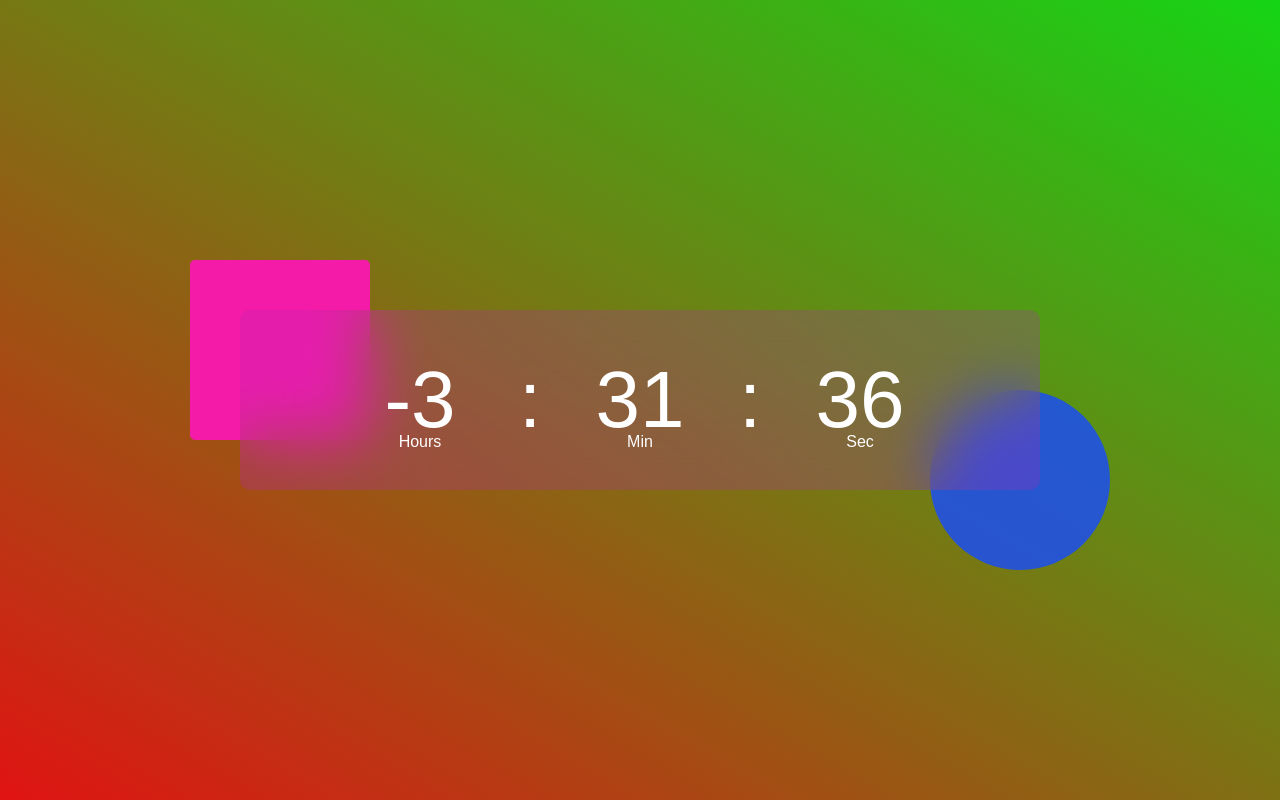
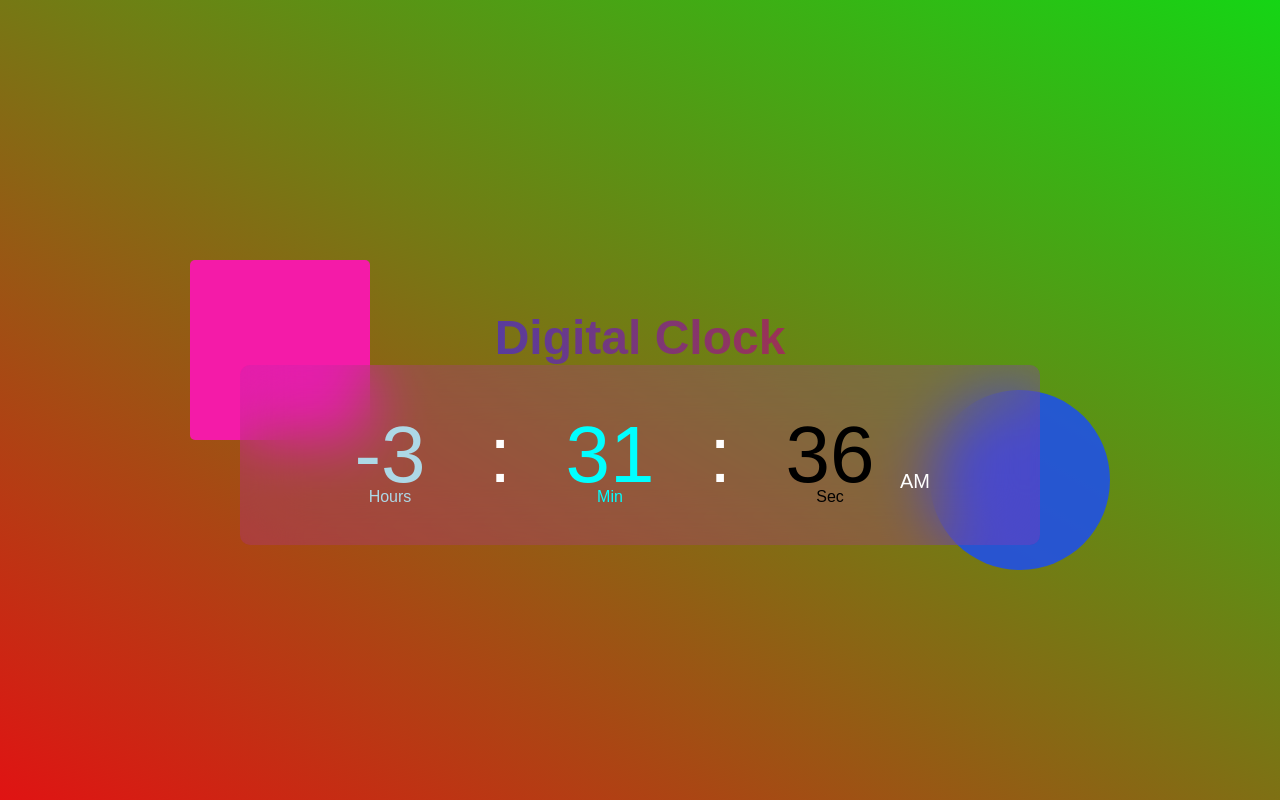
Before and after one commit to bijeshwor2058/Digital-Clock, a plain HTML site: page index.html in a window 1280 px wide. Drawn offline with Linux system fonts and the light colour scheme.

Commit message:
some style is added and heading, to make a colorfull clock

```diff
--- a/index.html
+++ b/index.html
@@ -9,12 +9,14 @@
 <body>
   <div class="hero">
     <div class="container">
+      <h2>Digital Clock</h2>
       <div class="clock">
         <span id="hrs">00</span>
         <span>:</span>
         <span id="min">00</span>
         <span>:</span>
         <span id="sec">00</span>
+        <span id="ampm">AM</span>
       </div>
     </div>
   </div>
--- a/scripts.js
+++ b/scripts.js
@@ -1,11 +1,24 @@
 let hrs = document.getElementById("hrs");
 let min = document.getElementById("min");
 let sec = document.getElementById("sec");
+const ampmEl = document.getElementById("ampm");
 
 setInterval(()=>{
   let curr = new Date();
-
+  let ampm = "AM";
 hrs.innerHTML = (curr.getHours() < 10 ? "0":"") + curr.getHours() - 12;
 min.innerHTML = (curr.getMinutes() < 10 ? "0" : "") + curr.getMinutes();
 sec.innerHTML =  (curr.getSeconds() < 10 ? "0" : "") + curr.getSeconds();
+
+if(curr.getHours() >= 12){
+  ampm = "PM";
+}
+
+hrs.style.color = (curr.getHours() >= 12 && curr.getHours() <= 18)? "lightgreen" : "lightblue";
+
+min.style.color = (curr.getMinutes() % 5 === 0)? "yellow" : "aqua";
+
+sec.style.color = (curr.getSeconds() % 2 === 0)? "black" : "white";
+
+ampmEl.innerHTML = ampm;
 },1000);
--- a/styles.css
+++ b/styles.css
@@ -5,19 +5,33 @@
   font-family:'Poppins', sans-serif;
 }
 .hero{
-  min-height: 100vh;
+  height: 100vh;
   width:100%;
   background: linear-gradient(30deg,#e01313,#15d515);
   color: #fff;
   position: relative;
 }
+h2{
+  font-size: 3rem;
+  font-weight: bold;
+  text-transform: capitalize;
+  background: linear-gradient(to right,#1e44dd,#d52b15);
+  color: transparent;
+  -webkit-background-clip: text;
+  background-clip: text;
+}
 .container {
   position: absolute;
+  text-align: center;
   width: 800px;
   height: 180px;
   top: 50%;
   left: 50%;
   transform: translate(-50%, -50%);
+}
+
+::-webkit-scrollbar{
+  display: none;
 }
 .clock{
   height: 100%;
@@ -61,6 +75,13 @@
   text-align: center;
   position: relative;
 }
+.clock #ampm {
+  position: relative;
+  width: 60px;
+  height: 30px;
+  font-size: 20px;
+  top: 30px;
+}
 
 .clock span::after{
   font-size: 16px;
```
